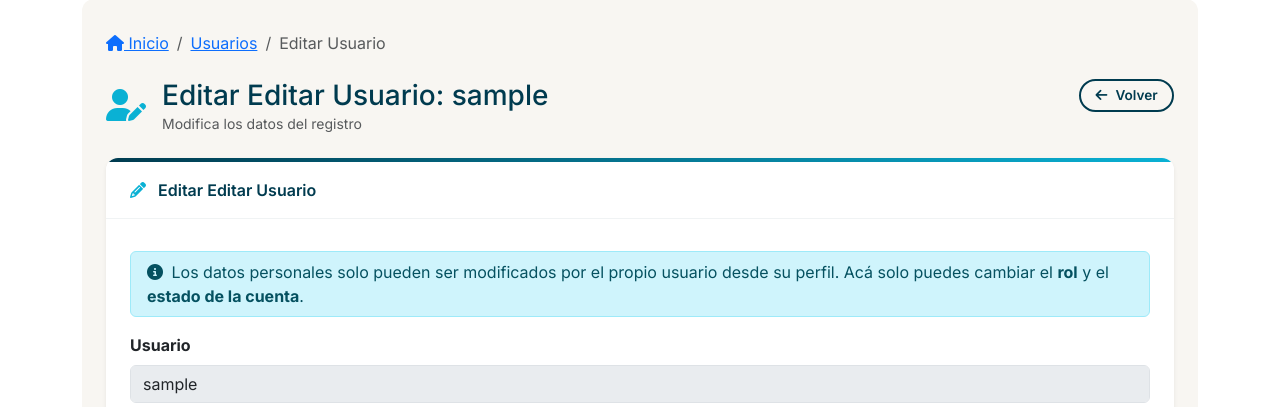
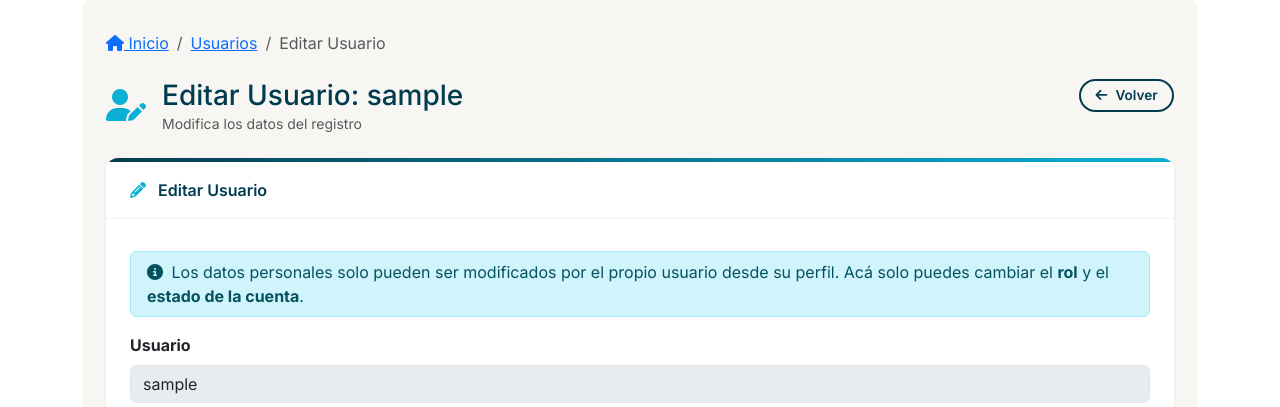
Before and after one commit to Ly239/municipal-consejoj, a Django app: page /users/1/edit/ in a window 1280 px wide. Shown: the part 25-432 px from the top of the page. Run offline with Django 3.2, Linux system fonts and the light colour scheme; the visitor is signed in with stand-in values (Sample User, id 1); data comes from the database, SQL or seed files in the repository; some libraries are stand-ins or nearby versions.

Commit message:
Eliminado el nombre editar repetido

```diff
--- a/templates/core/user_edit.html
+++ b/templates/core/user_edit.html
@@ -6,8 +6,8 @@
 {% block breadcrumb_list %}Usuarios{% endblock %}
 {% block form_entity %}Usuario{% endblock %}
 {% block form_icon %}fas fa-user-edit{% endblock %}
-{% block form_heading %}Editar Usuario: {{ object.username }}{% endblock %}
-{% block form_heading2 %}Editar Usuario{% endblock %}
+{% block form_heading %}Usuario: {{ object.username }}{% endblock %}
+{% block form_heading2 %}Usuario{% endblock %}
 
 {% block back_url %}{% url 'users:user_list' %}{% endblock %}
 {% block volver_url %}{% url 'users:user_list' %}{% endblock %}
```
